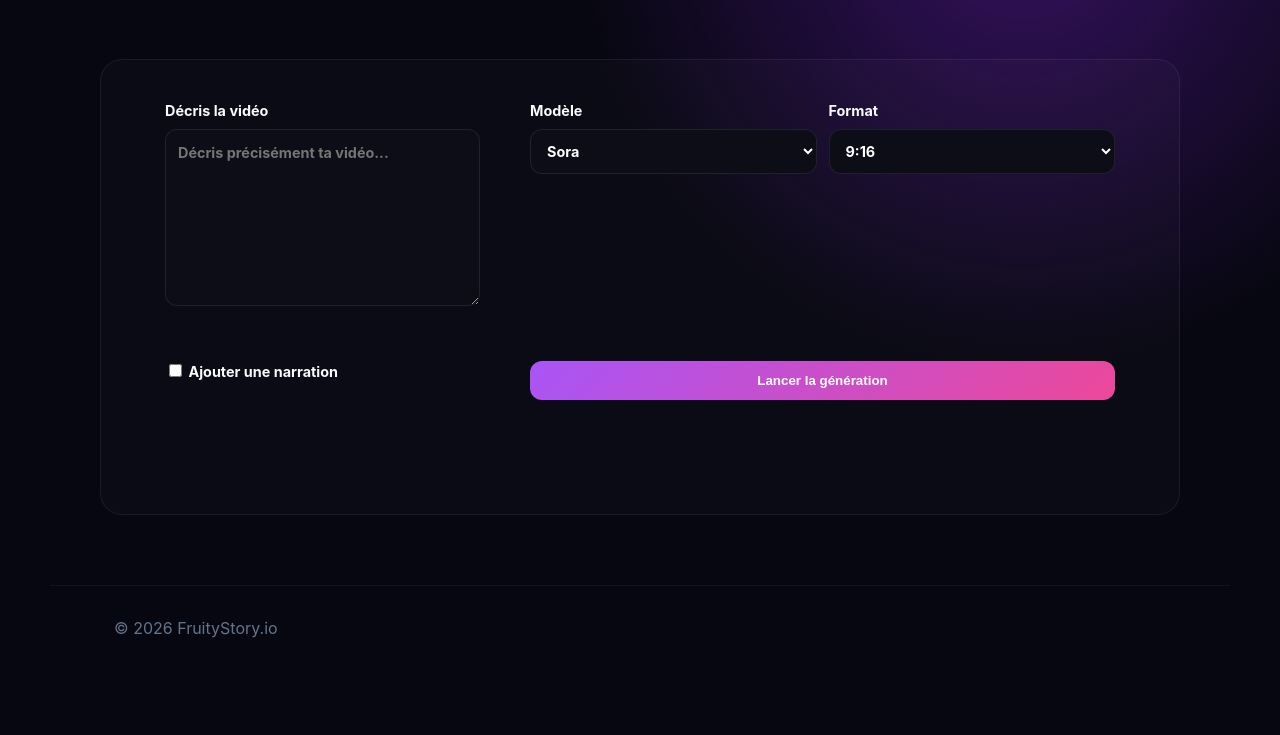
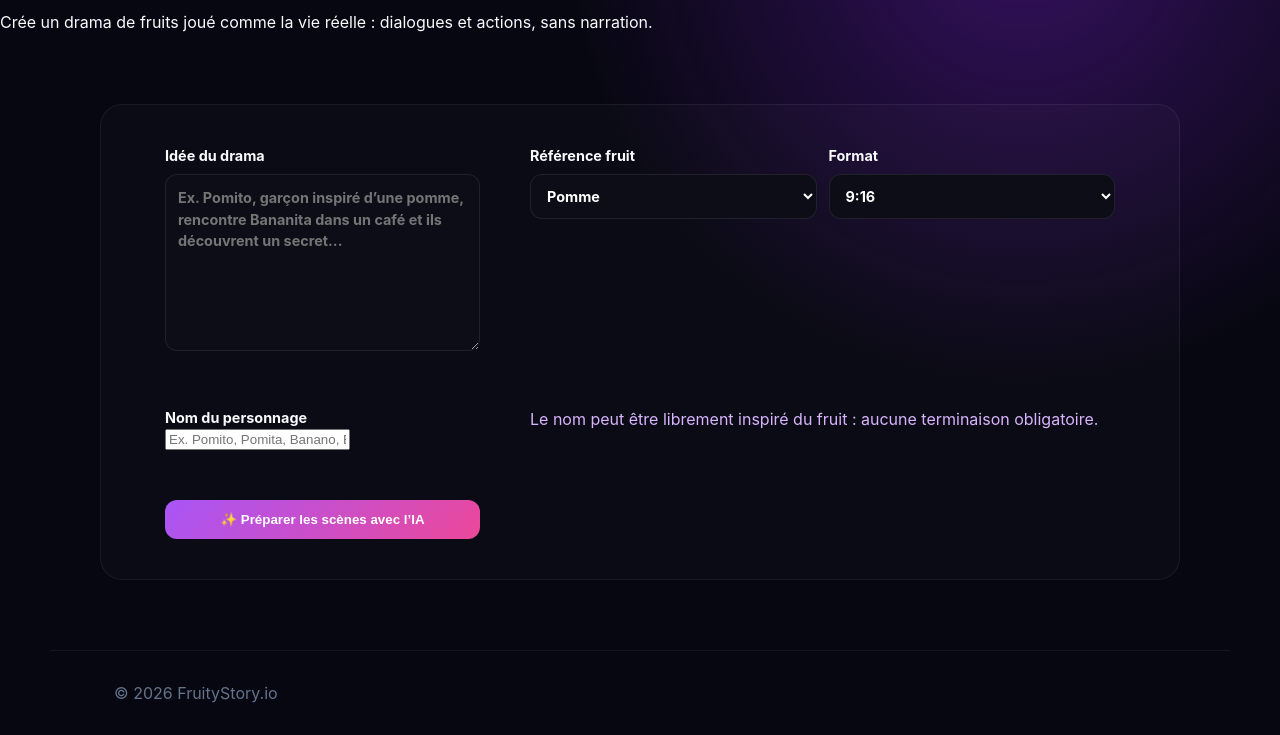
Before and after one commit to helenekoffiaya3-byte/FruityStory.io, a website: page generate.html in a window 1280 px wide. Shown: the part 165-900 px from the top of the page. Before the commit the page ends 835 px from the top, so only its background shows below. Drawn offline with Linux system fonts and the light colour scheme.

Commit message:
Align generator with FruityStory fruit drama rules

```diff
--- a/generate.html
+++ b/generate.html
@@ -1 +1,27 @@
-<!doctype html><html lang="fr"><head><meta charset="utf-8"><meta name="viewport" content="width=device-width,initial-scale=1"><title>FruityStory.io — Générer</title><link rel="stylesheet" href="/styles.css"></head><body><header class="topbar"><a class="brand" href="/">🍓 FruityStory.io</a><nav><a href="/dashboard.html">Dashboard</a><a href="/studio.html">Studio</a><a href="/publish.html">Publier</a></nav></header><main class="page"><span class="eyebrow">GÉNÉRATION IA</span><h1>Générer une vidéo</h1><form class="generator" onsubmit="event.preventDefault();document.getElementById('status').textContent='Demande prête. Le backend pourra envoyer cette requête au fournisseur vidéo configuré.'"><label>Décris la vidéo<textarea required rows="7" placeholder="Décris précisément ta vidéo..."></textarea></label><div class="form-grid"><label>Modèle<select><option>Sora</option><option>Veo</option><option>Seedance</option><option>PixVerse</option></select></label><label>Format<select><option>9:16</option><option>16:9</option><option>1:1</option></select></label></div><label><input type="checkbox"> Ajouter une narration</label><button class="btn primary">Lancer la génération</button><p id="status" class="message"></p></form></main><footer>© 2026 FruityStory.io</footer></body></html>
+<!doctype html>
+<html lang="fr">
+<head><meta charset="utf-8"><meta name="viewport" content="width=device-width,initial-scale=1"><title>FruityStory.io — Générer</title><link rel="stylesheet" href="/styles.css"></head>
+<body>
+<header class="topbar"><a class="brand" href="/">🍎 FruityStory.io</a><nav><a href="/dashboard.html">Profil</a><a href="/studio.html">Studio</a><a href="/publish.html">Publier</a></nav></header>
+<main class="page">
+  <span class="eyebrow">GÉNÉRATION IA</span>
+  <h1>Génère ta première vidéo</h1>
+  <p>Crée un drama de fruits joué comme la vie réelle : dialogues et actions, sans narration.</p>
+  <form class="generator" id="generatePageForm">
+    <label>Idée du drama<textarea id="storyPrompt" required rows="7" placeholder="Ex. Pomito, garçon inspiré d’une pomme, rencontre Bananita dans un café et ils découvrent un secret..."></textarea></label>
+    <div class="form-grid">
+      <label>Référence fruit<select id="fruit"><option>Pomme</option><option>Banane</option><option>Fraise</option><option>Cerise</option><option>Orange</option><option>Pastèque</option><option>Autre fruit</option></select></label>
+      <label>Format<select id="format"><option>9:16</option><option>16:9</option><option>1:1</option></select></label>
+    </div>
+    <label>Nom du personnage <input id="characterName" placeholder="Ex. Pomito, Pomita, Banano, Bananita…"></label>
+    <p class="message">Le nom peut être librement inspiré du fruit : aucune terminaison obligatoire.</p>
+    <button class="btn primary" type="submit">✨ Préparer les scènes avec l’IA</button>
+    <p id="status" class="message" role="status"></p>
+  </form>
+</main>
+<footer>© 2026 FruityStory.io</footer>
+<script>
+const form=document.querySelector('#generatePageForm');
+form?.addEventListener('submit',async(e)=>{e.preventDefault();const status=document.querySelector('#status');status.textContent='🤖 Préparation du drama…';try{const r=await fetch('/api/ai/story',{method:'POST',headers:{'content-type':'application/json'},body:JSON.stringify({prompt:document.querySelector('#storyPrompt').value,fruit:document.querySelector('#fruit').value,characterName:document.querySelector('#characterName').value,format:document.querySelector('#format').value})});const data=await r.json();if(!r.ok)throw new Error(data.error||'Erreur');sessionStorage.setItem('fruitystory:lastStory',JSON.stringify(data));status.textContent=`✅ ${data.scenes?.length||0} scène(s) préparée(s).`; }catch(err){console.error(err);status.textContent='Le backend IA doit encore recevoir ses identifiants de fournisseur dans Netlify.';}});
+</script>
+</body></html>
```
